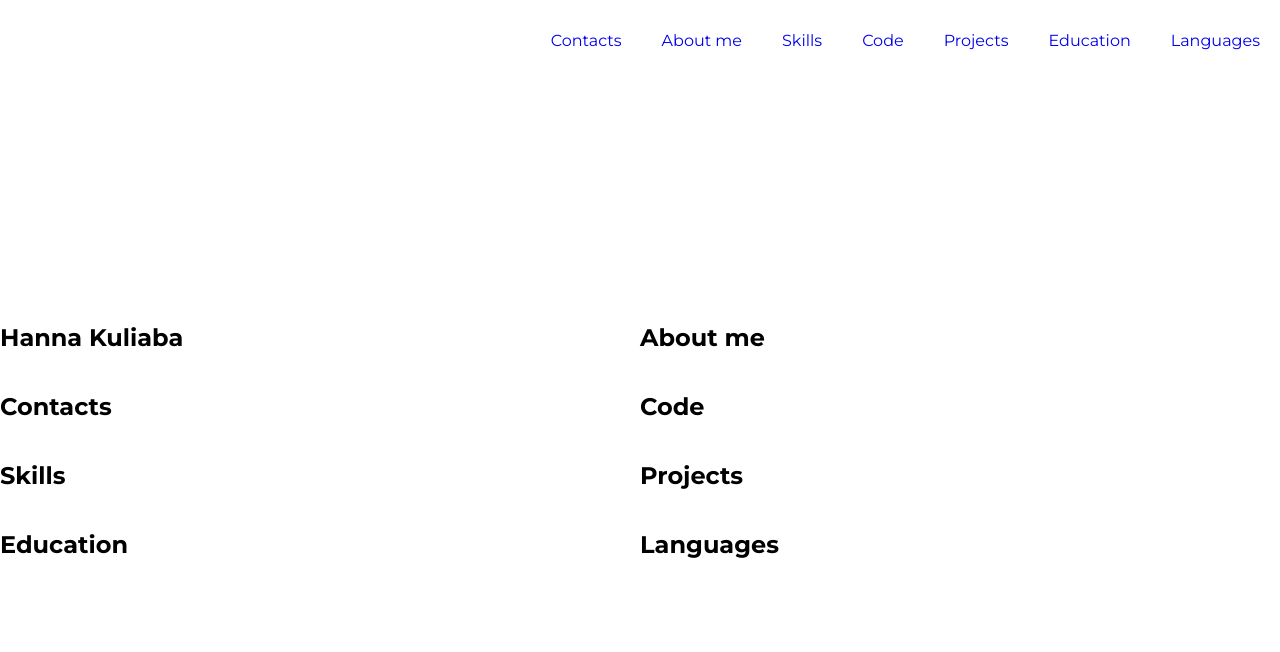
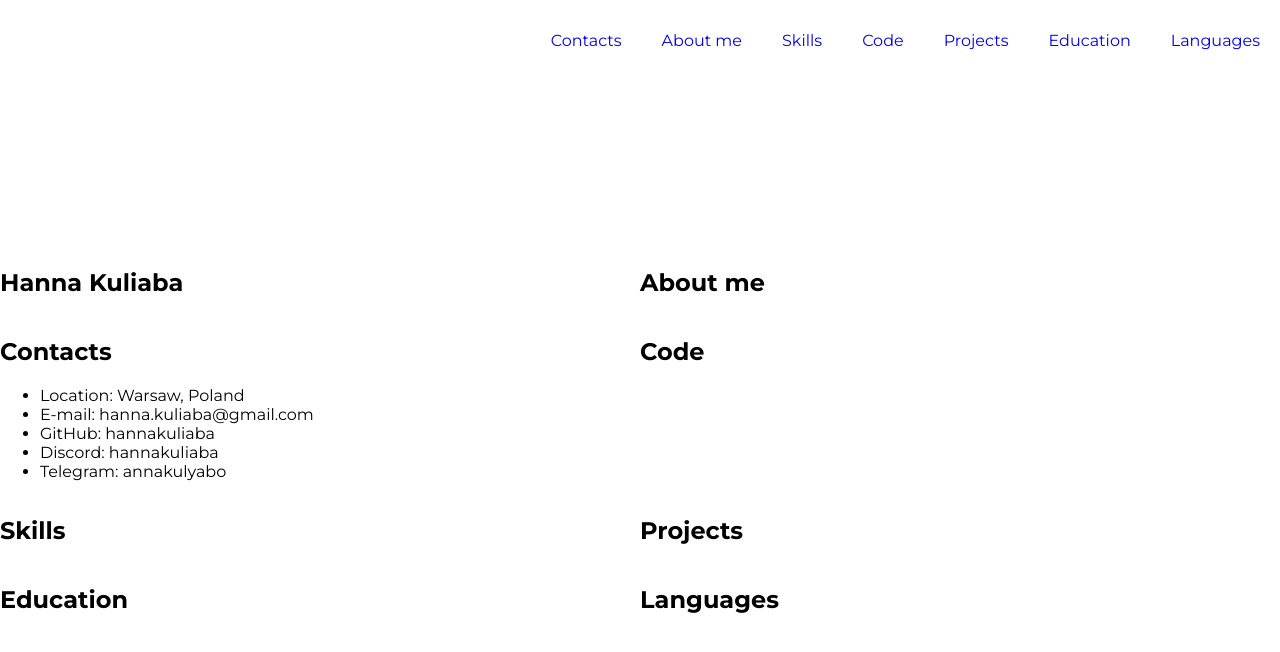
Before and after one commit to hannakuliaba/rsschool-cv, a plain HTML site: page index.html in a window 1280 px wide. Drawn offline with Linux system fonts and the light colour scheme.

Commit message:
feat: add contact info

```diff
--- a/index.html
+++ b/index.html
@@ -35,6 +35,13 @@
 			</section>
 			<section class="section" id="contacts">
 				<h2 class="section-title">Contacts</h2>
+				<ul class="section-list">
+					<li class="section-item">Location: Warsaw, Poland</li>
+					<li class="section-item">E-mail: hanna.kuliaba@gmail.com</li>
+					<li class="section-item">GitHub: hannakuliaba</li>
+					<li class="section-item">Discord: hannakuliaba</li>
+					<li class="section-item">Telegram: annakulyabo</li>
+				</ul>
 			</section>
 			<section class="section" id="code">
 				<h2 class="section-title">Code</h2>
```
Also changed, not shown: style.css (line endings or trailing spaces).
